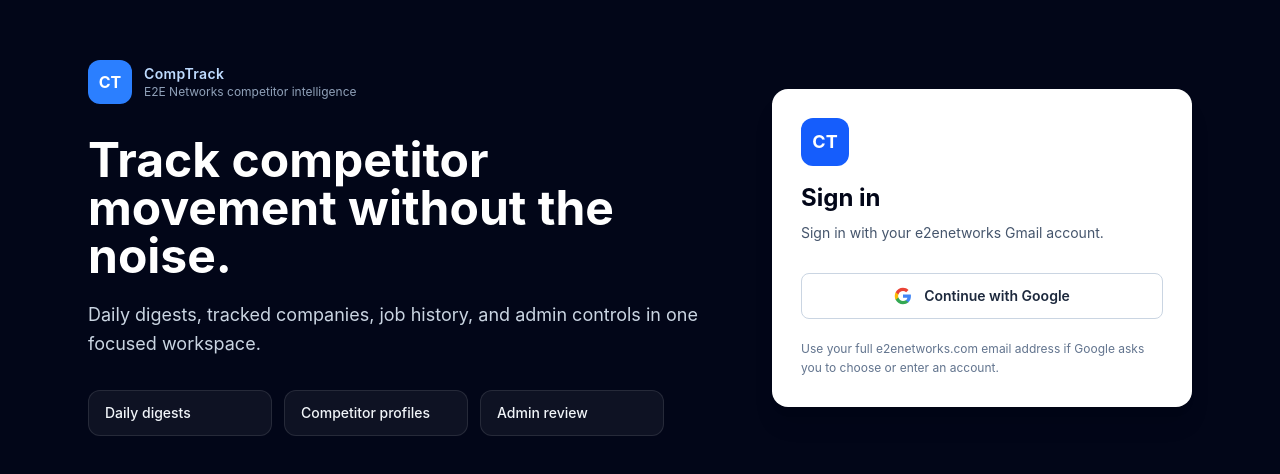
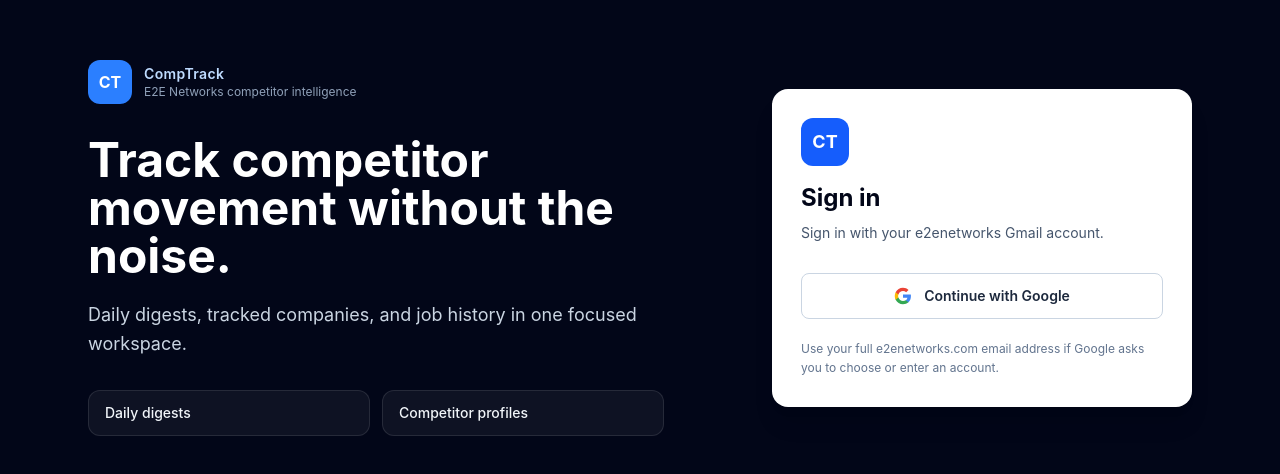
Before and after one commit to namm9an/comptrack, a Next.js app in the folder frontend/: page /login in a window 1280 px wide. Shown: the part 152-626 px from the top of the page. Built offline with nearby package versions, Linux system fonts and the light colour scheme; no server answers.

Commit message:
fix: remove admin controls text and Admin review chip from login page

```diff
--- a/frontend/src/app/login/page.tsx
+++ b/frontend/src/app/login/page.tsx
@@ -52,12 +52,12 @@
                 Track competitor movement without the noise.
               </h1>
               <p className="text-lg leading-relaxed text-slate-300">
-                Daily digests, tracked companies, job history, and admin controls in one focused workspace.
+                Daily digests, tracked companies, and job history in one focused workspace.
               </p>
             </div>
 
-            <div className="grid max-w-xl gap-3 sm:grid-cols-3">
-              {["Daily digests", "Competitor profiles", "Admin review"].map((label) => (
+            <div className="grid max-w-xl gap-3 sm:grid-cols-2">
+              {["Daily digests", "Competitor profiles"].map((label) => (
                 <div key={label} className="rounded-xl border border-white/10 bg-white/5 px-4 py-3">
                   <p className="text-sm font-medium text-slate-100">{label}</p>
                 </div>
```
